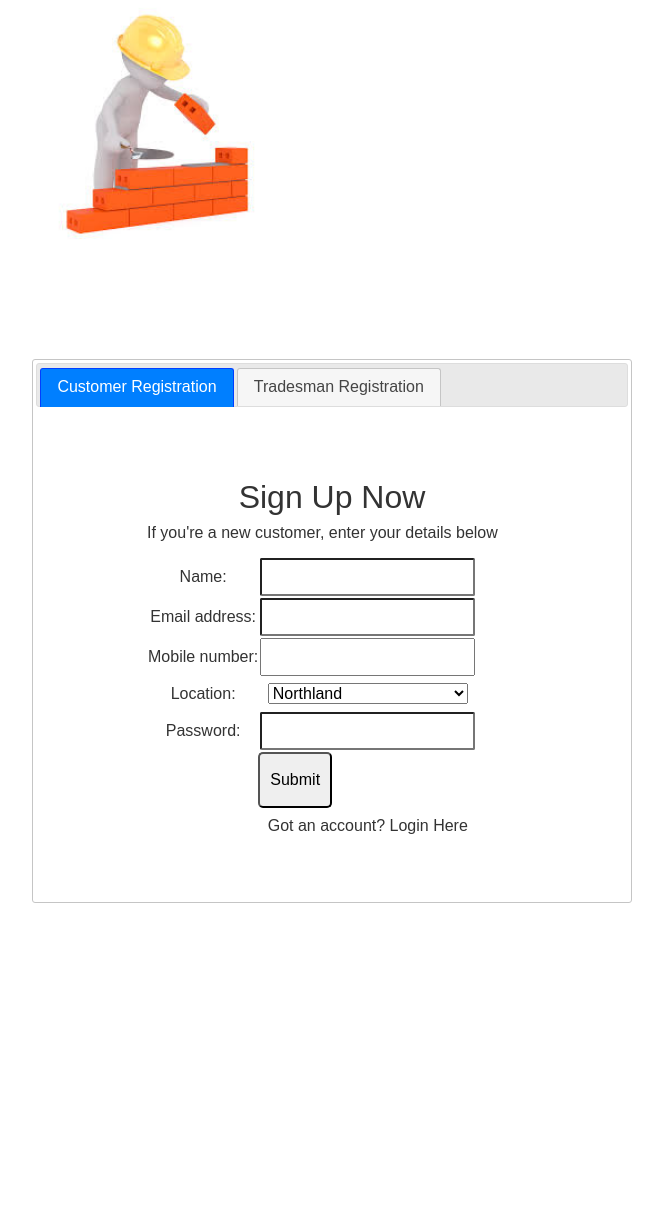
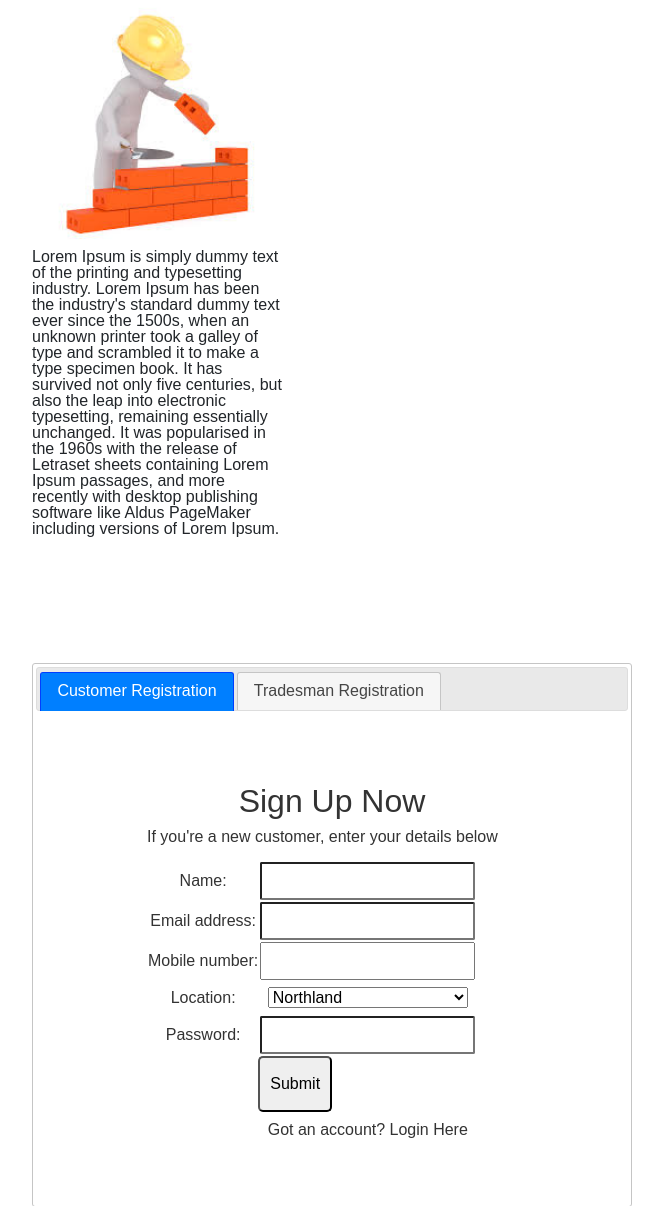
Before and after one commit to calgot30/COMP606A2, a PHP site: page /titlepage.php in a window 1280 px wide. Shown: the part 161-1367 px from the top of the page, without its empty margins (210-873 px from the left). Before the commit the page ends 1064 px from the top, so only its background shows below. Run offline with PHP 8.4, Linux system fonts and the light colour scheme; data comes from the database, SQL or seed files in the repository; data that the repository does not hold is empty; some libraries are stand-ins or nearby versions.

Commit message:
made the box for you, if you need any more its p class formBreaker

```diff
--- a/style.css
+++ b/style.css
@@ -363,3 +363,7 @@ select {
 .job_display tr:nth-child(even) {
   background-color: #f2f2f2;
 }
+
+.formBreaker {
+  width: 250px;
+}
--- a/titlepage.php
+++ b/titlepage.php
@@ -43,6 +43,12 @@
 
     <div class="formRight">
     <img src="Assets/stock_image.jpg" alt="man placing bricks" height="250" width="250">
+
+
+
+    <p class="formBreaker">
+    Lorem Ipsum is simply dummy text of the printing and typesetting industry. Lorem Ipsum has been the industry's standard dummy text ever since the 1500s, when an unknown printer took a galley of type and scrambled it to make a type specimen book. It has survived not only five centuries, but also the leap into electronic typesetting, remaining essentially unchanged. It was popularised in the 1960s with the release of Letraset sheets containing Lorem Ipsum passages, and more recently with desktop publishing software like Aldus PageMaker including versions of Lorem Ipsum.
+    </p>
     </div>
 
 
```
